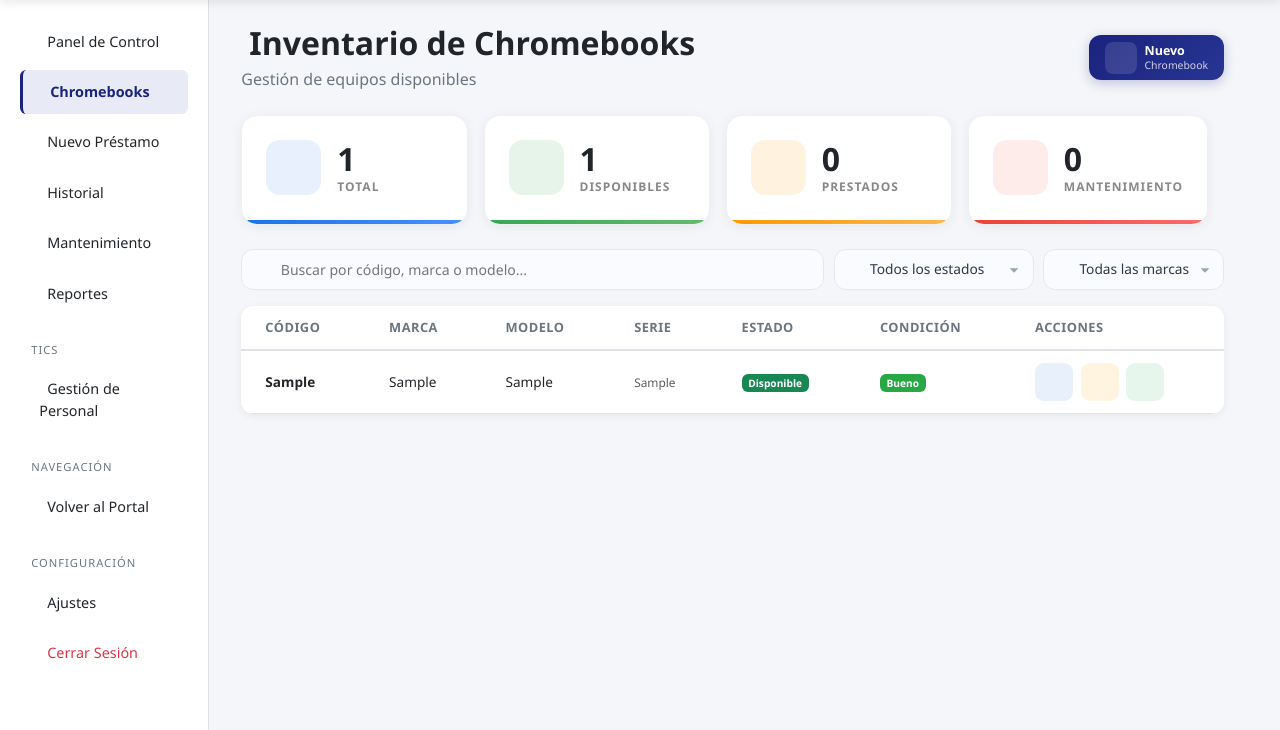
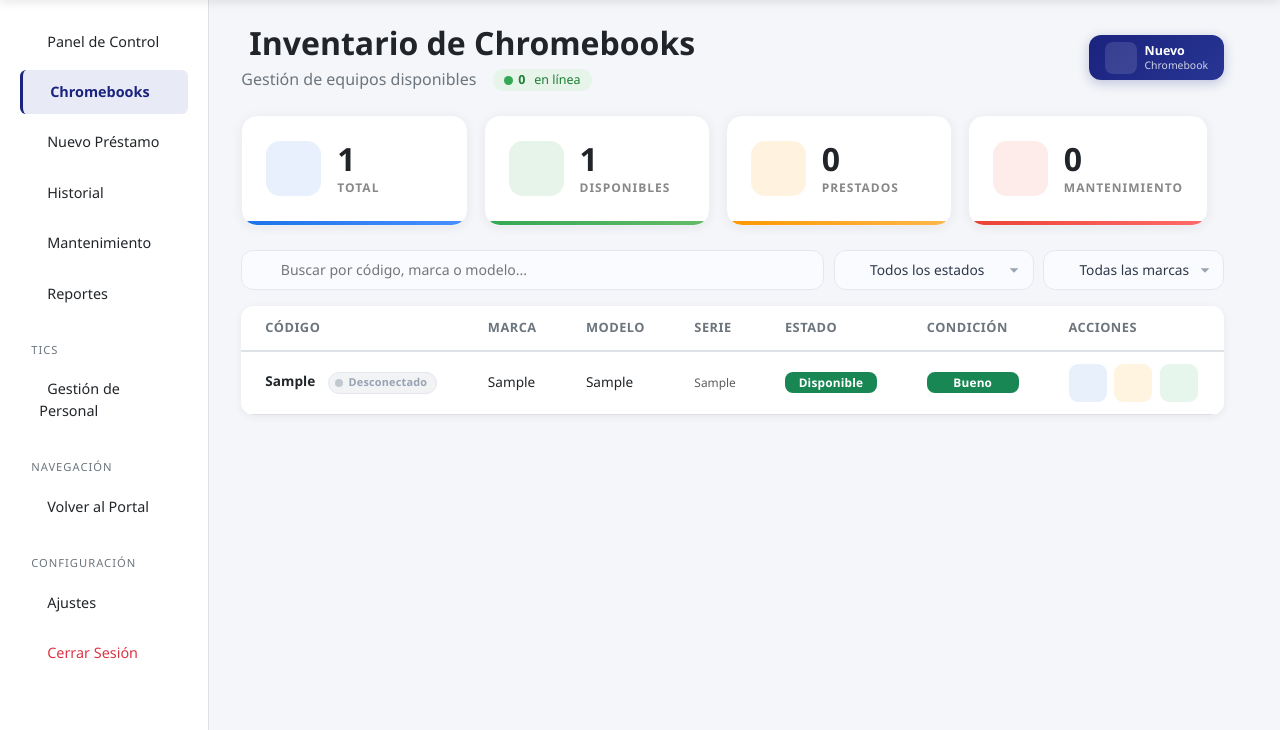
Before and after one commit to AnderProject/crai-chromebook-management, a Django app: page /prestamos/chromebooks/ in a window 1280 px wide. Shown: the part 70-800 px from the top of the page. Run offline with Django 5.2, Linux system fonts and the light colour scheme; a user stored in the database is signed in; tables that the repository leaves empty hold one stand-in row (values such as "Sample post"); grey boxes marked "Sample" are stand-in pictures; some libraries are stand-ins or nearby versions.

Commit message:
feat(kiosko+ui): indicador En linea/Desconectado y pulido inventario/mantenimiento
- Indicador de conexion del kiosko por heartbeat: campo Chromebook.ultimo_heartbeat
  (mig 0017) + props esta_en_linea/ultima_conexion_humana; api_kiosko_estado graba
  el latido en cada consulta; api_chromebooks_estado expone conexiones {codigo:bool}
  y contador conectados; pill verde con latido / gris en la tabla, resumen en el
  encabezado y banner en el modal de detalle; refresco en vivo (realtime.js).
- Efecto hover unificado de color en todas las stat-cards via :has() (stat_cards.css
  global en base.html): dashboard, inventario, mantenimiento y KPIs de reportes.
- Fix: ya no se puede enviar a mantenimiento desde el inventario (creaba equipos en
  mantenimiento sin registro y quedaban atascados); opcion quitada del modal + guard
  en api_editar_chromebook; la opcion se inyecta solo para mostrar equipos ya en mant.
- Botones de accion de Mantenimiento alineados como .btn-accion en .acciones-fila.
- Badges de Condicion ahora coinciden con Estado (Bueno=verde, Regular=ambar,
  Malo=rojo) y tamano uniforme con min-width.

Co-Authored-By: Claude Opus 4.8 <noreply@anthropic.com>

```diff
--- a/apps/prestamos/views.py
+++ b/apps/prestamos/views.py
@@ -174,6 +174,9 @@ def api_chromebooks_estado(request):
     en_mantenimiento = sum(1 for cb in chromebooks if cb.estado_efectivo == 'mantenimiento')
     pendiente_reserva = sum(1 for cb in chromebooks if cb.estado_efectivo == 'pendiente_reserva')
     estados = {cb.codigo: cb.estado_efectivo for cb in chromebooks}
+    # Conexión del kiosko por equipo (para el indicador en vivo "En línea / Desconectado")
+    conexiones = {cb.codigo: cb.esta_en_linea for cb in chromebooks}
+    conectados = sum(1 for v in conexiones.values() if v)
 
     return JsonResponse({
         'contadores': {
@@ -182,8 +185,10 @@ def api_chromebooks_estado(request):
             'prestados': prestados,
             'en_mantenimiento': en_mantenimiento,
             'pendiente_reserva': pendiente_reserva,
+            'conectados': conectados,
         },
         'estados': estados,
+        'conexiones': conexiones,
     })
 
 
@@ -1087,6 +1092,11 @@ def api_kiosko_estado(request, codigo):
     except Chromebook.DoesNotExist:
         return JsonResponse({'success': False, 'message': 'Chromebook no registrada'}, status=404)
 
+    # Latido de conexión: cada consulta de la app marca el equipo como "en línea".
+    # Se usa .update() para no disparar el auto_now de 'actualizado' ni señales.
+    from django.utils import timezone as _tz
+    Chromebook.objects.filter(pk=chromebook.pk).update(ultimo_heartbeat=_tz.now())
+
     prestamo = (Prestamo.objects
                 .select_related('estudiante')
                 .filter(chromebook=chromebook, estado='activo')
@@ -2649,6 +2659,8 @@ def api_detalle_chromebook(request, id):
                 'tiene_garantia': cb.tiene_garantia,
                 'fecha_fin_garantia': cb.fecha_fin_garantia.strftime('%Y-%m-%d') if cb.fecha_fin_garantia else '',
                 'en_garantia_vigente': cb.en_garantia_vigente,
+                'en_linea': cb.esta_en_linea,
+                'ultima_conexion': cb.ultima_conexion_humana,
             }
         })
     except Chromebook.DoesNotExist:
@@ -2677,6 +2689,16 @@ def api_editar_chromebook(request, id):
                                'desde la sección Mantenimiento para volverlo a disponible.',
                 })
 
+            # Tampoco se puede ENVIAR a mantenimiento desde el inventario: eso debe
+            # hacerse desde la sección Mantenimiento (crea el registro con su problema,
+            # costo y fechas). Evita equipos "en mantenimiento" sin registro asociado.
+            if nuevo_estado == 'mantenimiento' and estado_anterior != 'mantenimiento':
+                return JsonResponse({
+                    'success': False,
+                    'message': 'Para enviar un equipo a mantenimiento, regístralo desde la '
+                               'sección Mantenimiento (así se guarda el problema, costo y fechas).',
+                })
+
             cb.marca = data.get('marca', cb.marca)
             cb.modelo = data.get('modelo', cb.modelo)
             cb.serie = data.get('serie', cb.serie)
--- a/static/css/chromebooks.css
+++ b/static/css/chromebooks.css
@@ -206,20 +206,20 @@ td .badge.bg-pendiente {
 }
 
 /* ========== CONDICIÓN ========== */
-/* Bueno */
-td .badge.bg-info {
-    background-color: #28a745 !important;
-    animation: reboteVerde 0.6s ease, brilloVerde 2s ease-in-out 0.6s infinite;
-}
+/* Condición (Bueno/Regular/Malo) reutiliza las MISMAS clases que Estado
+   (bg-success/bg-warning/bg-danger) para que coincidan en color y estilo,
+   siguiendo la lógica: Bueno=verde, Regular=ámbar, Malo=rojo. */
 
-/* Regular */
-td .badge.bg-warning {
-    animation: reboteNaranja 0.6s ease, brilloNaranja 2s ease-in-out 0.6s infinite;
-}
-
-/* Malo */
-td .badge.bg-danger {
-    animation: reboteRojo 0.6s ease, brilloRojo 1.5s ease-in-out 0.6s infinite;
+/* Tamaño uniforme para TODOS los badges de la tabla (Estado y Condición),
+   con un ancho mínimo para que las palabras cortas no se vean más pequeñas. */
+td .badge {
+    font-size: 0.74rem;
+    font-weight: 600;
+    padding: 0.42em 0.85em;
+    border-radius: 8px;
+    letter-spacing: 0.2px;
+    min-width: 92px;
+    text-align: center;
 }
 
 /* ========== HOVER EN FILAS ========== */
@@ -280,3 +280,107 @@ td .badge.bg-danger {
 .btn-codigo-reservacion.text-decoration-none:hover {
     color: white !important;
 }
+
+/* ==========================================
+   INDICADOR DE CONEXIÓN DEL KIOSKO (En línea / Desconectado)
+   ========================================== */
+
+/* Pill por fila, junto al código del equipo */
+.cb-conexion {
+    display: inline-flex;
+    align-items: center;
+    gap: 0.35rem;
+    margin-left: 0.55rem;
+    padding: 0.12rem 0.55rem 0.12rem 0.4rem;
+    border-radius: 999px;
+    font-size: 0.68rem;
+    font-weight: 600;
+    letter-spacing: 0.2px;
+    vertical-align: middle;
+    border: 1px solid transparent;
+    transition: background 0.25s ease, color 0.25s ease, border-color 0.25s ease;
+}
+.cb-conexion-dot {
+    width: 8px;
+    height: 8px;
+    border-radius: 50%;
+    flex-shrink: 0;
+}
+
+/* En línea: verde con latido */
+.cb-conexion.en-linea {
+    background: #e6f4ea;
+    color: #1e7e34;
+    border-color: #b7e1c4;
+}
+.cb-conexion.en-linea .cb-conexion-dot {
+    background: #34a853;
+    box-shadow: 0 0 0 0 rgba(52, 168, 83, 0.55);
+    animation: cbPulso 1.8s infinite;
+}
+
+/* Desconectado: gris apagado */
+.cb-conexion.desconectado {
+    background: #f1f3f5;
+    color: #98a2b3;
+    border-color: #e4e7ec;
+}
+.cb-conexion.desconectado .cb-conexion-dot {
+    background: #c2c8d0;
+}
+
+@keyframes cbPulso {
+    0%   { box-shadow: 0 0 0 0 rgba(52, 168, 83, 0.5); }
+    70%  { box-shadow: 0 0 0 7px rgba(52, 168, 83, 0); }
+    100% { box-shadow: 0 0 0 0 rgba(52, 168, 83, 0); }
+}
+
+/* Resumen en el encabezado: "● N en línea" */
+.cb-conexion-resumen {
+    display: inline-flex;
+    align-items: center;
+    gap: 0.35rem;
+    margin-left: 0.75rem;
+    padding: 0.1rem 0.7rem;
+    border-radius: 999px;
+    background: #e6f4ea;
+    color: #1e7e34;
+    font-size: 0.78rem;
+}
+.cb-conexion-resumen-dot {
+    width: 9px;
+    height: 9px;
+    border-radius: 50%;
+    background: #34a853;
+    animation: cbPulso 1.8s infinite;
+}
+
+/* Banner dentro del modal de detalle */
+.cb-conexion-banner {
+    display: inline-flex;
+    align-items: center;
+    gap: 0.5rem;
+    padding: 0.45rem 0.9rem;
+    border-radius: 12px;
+    font-size: 0.82rem;
+    font-weight: 600;
+}
+.cb-conexion-banner .cb-conexion-dot {
+    width: 10px;
+    height: 10px;
+}
+.cb-conexion-banner.en-linea {
+    background: #e6f4ea;
+    color: #1e7e34;
+}
+.cb-conexion-banner.en-linea .cb-conexion-dot {
+    background: #34a853;
+    animation: cbPulso 1.8s infinite;
+}
+.cb-conexion-banner.desconectado {
+    background: #f1f3f5;
+    color: #6b7280;
+}
+.cb-conexion-banner.desconectado .cb-conexion-dot {
+    background: #c2c8d0;
+}
--- a/static/js/chromebooks.js
+++ b/static/js/chromebooks.js
@@ -50,6 +50,20 @@ function verDetalleChromebook(id) {
                 var estadoClass = d.estado === 'disponible' ? 'success' : (d.estado === 'prestado' ? 'warning' : 'danger');
                 document.getElementById('detalleEstadoBadge').innerHTML = '<span class="badge bg-' + estadoClass + ' px-3 py-2">' + d.estado.toUpperCase() + '</span>';
 
+                // Banner de conexión del kiosko
+                var conexion = document.getElementById('detalleConexion');
+                if (conexion) {
+                    if (d.en_linea) {
+                        conexion.className = 'cb-conexion-banner en-linea mt-3';
+                        conexion.innerHTML = '<span class="cb-conexion-dot"></span>' +
+                            '<span><i class="bi bi-wifi me-1"></i>Equipo en línea</span>';
+                    } else {
+                        conexion.className = 'cb-conexion-banner desconectado mt-3';
+                        conexion.innerHTML = '<span class="cb-conexion-dot"></span>' +
+                            '<span><i class="bi bi-wifi-off me-1"></i>Desconectado · ' + (d.ultima_conexion || 'Nunca') + '</span>';
+                    }
+                }
+
                 var modal = new bootstrap.Modal(document.getElementById('modalDetalleChromebook'));
                 modal.show();
             }
@@ -72,7 +86,16 @@ function editarChromebook(id) {
                 document.getElementById('editMarca').value = d.marca;
                 document.getElementById('editModelo').value = d.modelo;
                 document.getElementById('editSerie').value = d.serie;
-                document.getElementById('editEstado').value = d.estado;
+                // "Mantenimiento" no es una opción asignable; si el equipo ya está en
+                // mantenimiento, se inyecta la opción solo para mostrar su estado.
+                var selEstado = document.getElementById('editEstado');
+                if (d.estado === 'mantenimiento' && !selEstado.querySelector('option[value="mantenimiento"]')) {
+                    var opt = document.createElement('option');
+                    opt.value = 'mantenimiento';
+                    opt.textContent = 'Mantenimiento';
+                    selEstado.appendChild(opt);
+                }
+                selEstado.value = d.estado;
                 document.getElementById('editCondicion').value = d.condicion;
                 document.getElementById('editNotas').value = d.notas || '';
 
--- a/static/js/realtime.js
+++ b/static/js/realtime.js
@@ -90,6 +90,25 @@ function pollChromebooks() {
     craiObtener('/prestamos/api/chromebooks-estado/')
         .then(function (data) {
             actualizarContadores(data.contadores);
+
+            // Indicador de conexión del kiosko por equipo (En línea / Desconectado)
+            if (data.conexiones) {
+                Object.keys(data.conexiones).forEach(function (codigo) {
+                    var pill = document.querySelector('[data-conexion="' + codigo + '"]');
+                    if (!pill) return;
+                    var enLinea = !!data.conexiones[codigo];
+                    var yaEnLinea = pill.classList.contains('en-linea');
+                    if (enLinea === yaEnLinea) return; // sin cambios, no tocar
+                    pill.classList.toggle('en-linea', enLinea);
+                    pill.classList.toggle('desconectado', !enLinea);
+                    var txt = pill.querySelector('.cb-conexion-txt');
+                    if (txt) { txt.textContent = enLinea ? 'En línea' : 'Desconectado'; }
+                    pill.title = enLinea
+                        ? 'La app kiosko de este equipo está conectada al sistema'
+                        : 'Sin conexión con la app kiosko';
+                });
+            }
+
             if (!data.estados) return;
             Object.keys(data.estados).forEach(function (codigo) {
                 var estado = data.estados[codigo];
--- a/templates/base.html
+++ b/templates/base.html
@@ -27,6 +27,9 @@
 
     <!-- Estilos del toast (confirmaciones) -->
     <link href="{% static 'css/toast.css' %}" rel="stylesheet">
+
+    <!-- Efecto hover unificado de tarjetas estadísticas -->
+    <link href="{% static 'css/stat_cards.css' %}?v={% now 'U' %}" rel="stylesheet">
 
     {% block estilos_extra %}{% endblock %}
 </head>
--- a/templates/prestamos/chromebooks/lista.html
+++ b/templates/prestamos/chromebooks/lista.html
@@ -55,7 +55,13 @@
                 <div class="d-flex justify-content-between align-items-center mb-4">
                     <div>
                         <h2 class="fw-bold mb-1"><i class="bi bi-laptop me-2 text-primary"></i>Inventario de Chromebooks</h2>
-                        <p class="texto-gris mb-0">Gestión de equipos disponibles</p>
+                        <p class="texto-gris mb-0">
+                            Gestión de equipos disponibles
+                            <span class="cb-conexion-resumen" title="Equipos con la app kiosko conectada al sistema en este momento">
+                                <span class="cb-conexion-resumen-dot"></span>
+                                <strong data-stat="conectados">0</strong>&nbsp;en línea
+                            </span>
+                        </p>
                     </div>
                     <a href="{% url 'prestamos:agregar_chromebook' %}" class="btn-codigo-reservacion text-decoration-none">
                         <span class="btn-codigo-icono"><i class="bi bi-plus-circle"></i></span>
@@ -161,7 +167,15 @@
                                 {% if chromebooks %}
                                     {% for cb in chromebooks %}
                                     <tr data-codigo="{{ cb.codigo|lower }}" data-marca="{{ cb.marca|lower }}" data-modelo="{{ cb.modelo|lower }}" data-estado="{{ cb.estado_efectivo|lower }}">
-                                        <td><strong>{{ cb.codigo }}</strong></td>
+                                        <td>
+                                            <strong>{{ cb.codigo }}</strong>
+                                            <span class="cb-conexion {% if cb.esta_en_linea %}en-linea{% else %}desconectado{% endif %}"
+                                                  data-conexion="{{ cb.codigo }}"
+                                                  title="{% if cb.esta_en_linea %}La app kiosko de este equipo está conectada al sistema{% else %}Sin conexión con la app kiosko{% endif %}">
+                                                <span class="cb-conexion-dot"></span>
+                                                <span class="cb-conexion-txt">{% if cb.esta_en_linea %}En línea{% else %}Desconectado{% endif %}</span>
+                                            </span>
+                                        </td>
                                         <td>{{ cb.marca }}</td>
                                         <td>{{ cb.modelo }}</td>
                                         <td><small class="text-muted">{{ cb.serie }}</small></td>
@@ -172,7 +186,7 @@
                                             {% else %}<span class="badge bg-danger">Mantenimiento</span>{% endif %}
                                         </td>
                                         <td>
-                                            {% if cb.condicion == 'bueno' %}<span class="badge bg-info">Bueno</span>
+                                            {% if cb.condicion == 'bueno' %}<span class="badge bg-success">Bueno</span>
                                             {% elif cb.condicion == 'regular' %}<span class="badge bg-warning">Regular</span>
                                             {% else %}<span class="badge bg-danger">Malo</span>{% endif %}
                                         </td>
@@ -219,6 +233,7 @@
                     <h5 class="fw-bold mt-3" id="detalleCodigoImg">-</h5>
                     <p class="text-muted small mb-2" id="detalleMarcaModelo">-</p>
                     <span id="detalleEstadoBadge"></span>
+                    <div id="detalleConexion" class="cb-conexion-banner mt-3"></div>
                 </div>
                 <div class="pb-3">
                     <button class="btn btn-outline-secondary btn-sm" data-bs-dismiss="modal">Cerrar</button>
@@ -264,7 +279,9 @@
                             <select id="editEstado" class="form-select">
                                 <option value="disponible">Disponible</option>
                                 <option value="prestado">Prestado</option>
-                                <option value="mantenimiento">Mantenimiento</option>
+                                <!-- "Mantenimiento" NO se asigna desde aquí: debe registrarse en la
+                                     sección Mantenimiento (crea el registro, costo y fecha). La opción
+                                     se inyecta solo para MOSTRAR equipos que ya están en mantenimiento. -->
                             </select>
                         </div>
                         <div class="col-md-4">
```
Also changed, not shown: apps/prestamos/models.py (+33 -0 lines), static/css/mantenimiento.css (+9 -0 lines), static/css/stat_cards.css (added, +77 -0 lines), templates/prestamos/mantenimiento/lista.html (+5 -3 lines), apps/prestamos/migrations/0017_chromebook_ultimo_heartbeat.py (added).
